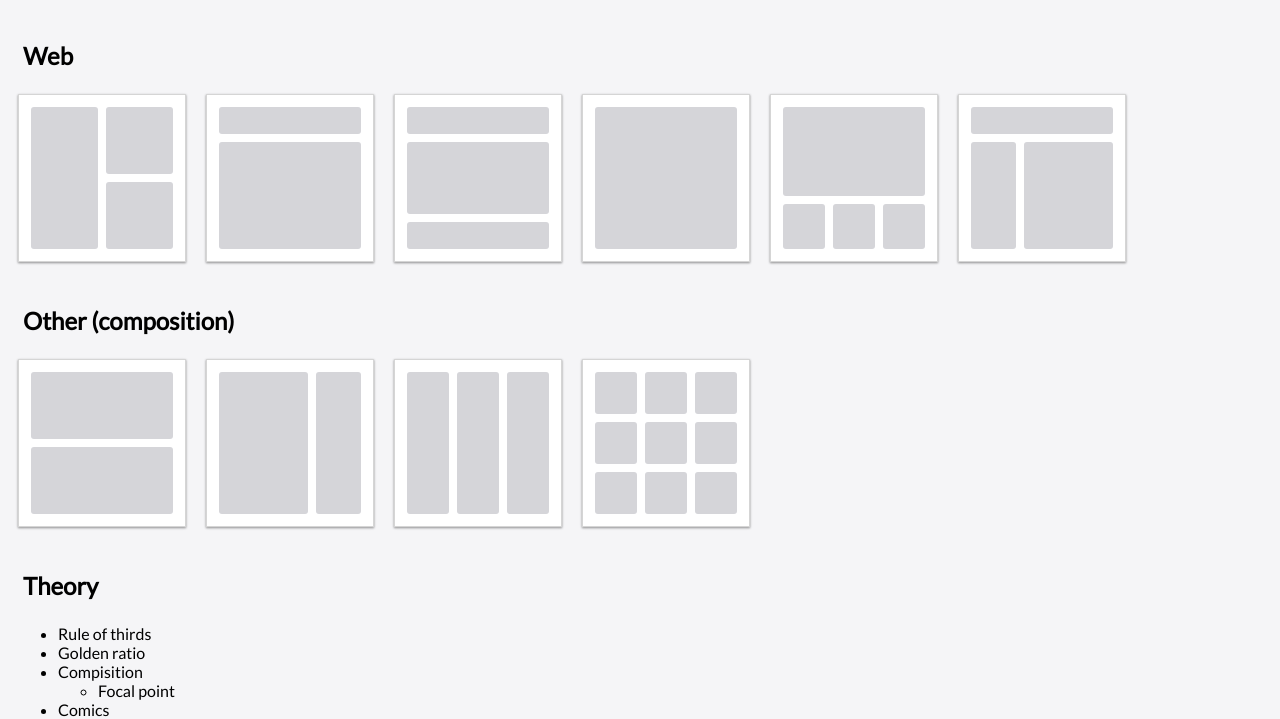
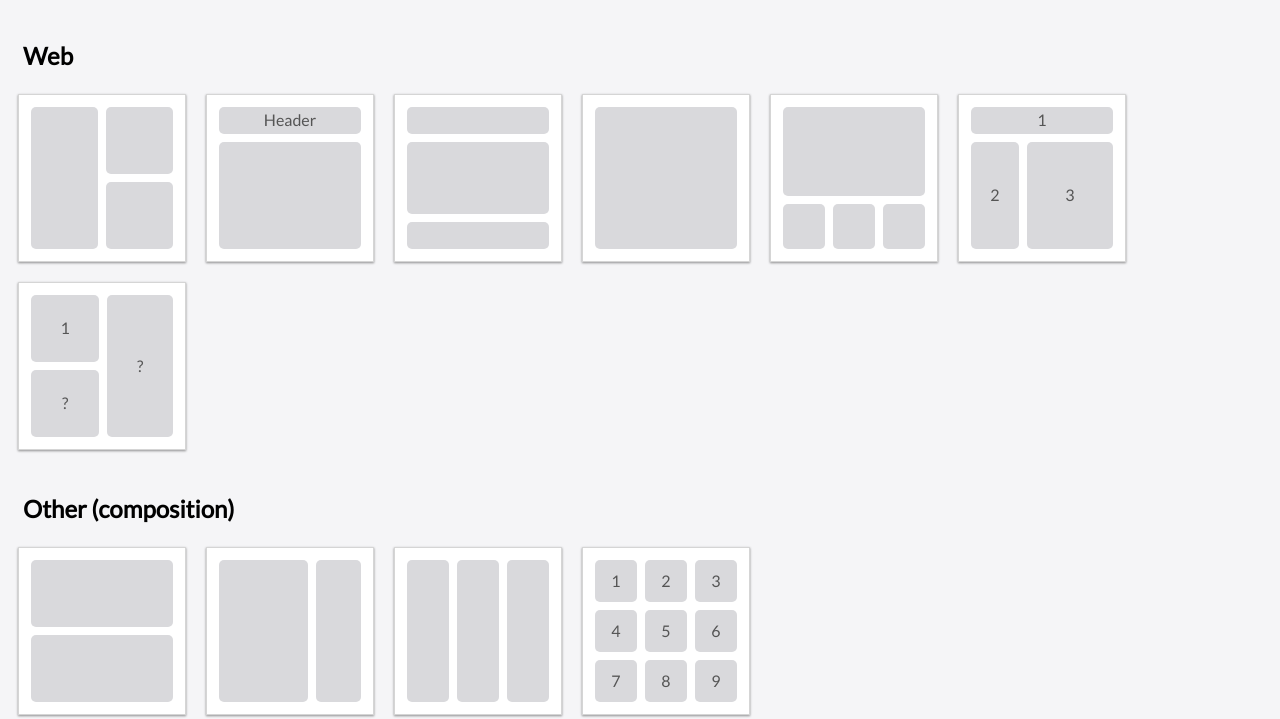
Before and after one commit to ullizen/grid, a plain HTML site: page index.html in a window 1280 px wide. Shown: the part 102-821 px from the top of the page. Drawn offline with Linux system fonts and the light colour scheme.

Commit message:
Added functionality for writing inside element

```diff
--- a/index.html
+++ b/index.html
@@ -33,7 +33,7 @@
 		</article>
 		<article class="page">
 			<div class="col">
-				<header class="element"></header>
+				<header class="element">Header</header>
 				<div class="element"></div>
 			</div>
 		</article>
@@ -62,13 +62,19 @@
 		</article>
 		<article class="page">
 			<div class="col">
-				<header class="element"></header>
+				<header class="element">1</header>
 				<div class="row">
-					<div class="element"></div>
-					<div class="element big"></div>
+					<div class="element">2</div>
+					<div class="element big">3</div>
 				</div>
-
 			</div>
+		</article>
+		<article class="page">
+			<div class="col">
+				<div class="element">1</div>
+				<div class="element">?</div>
+			</div>
+			<div class="element">?</div>
 		</article>
 	</section>
 
@@ -92,26 +98,26 @@
 		<article class="page">
 			<div class="col">
 				<div class="row">
-					<div class="element"></div>
-					<div class="element"></div>
-					<div class="element"></div>
+					<div class="element">1</div>
+					<div class="element">2</div>
+					<div class="element">3</div>
 				</div>
 				<div class="row">
-					<div class="element"></div>
-					<div class="element"></div>
-					<div class="element"></div>
+					<div class="element">4</div>
+					<div class="element">5</div>
+					<div class="element">6</div>
 				</div>
 				<div class="row">
-					<div class="element"></div>
-					<div class="element"></div>
-					<div class="element"></div>
+					<div class="element">7</div>
+					<div class="element">8</div>
+					<div class="element">9</div>
 				</div>
 			</div>
 		</article>
 	</section>
 
 
-	<h2>Theory</h2>
+	<h2>More reading</h2>
 
 	<ul>
 		<li>Rule of thirds</li>
--- a/style.css
+++ b/style.css
@@ -14,7 +14,6 @@ a {
 #header {
 	display: flex;
 	align-items: center;
-	/*background: green;*/
 	flex: 1 1 auto;
 }
 
@@ -22,9 +21,6 @@ nav {
 	display: flex;
 	flex-direction: column;
 	margin-left: 20px;
-	/*height: 100px;*/
-	/*background: red;*/
-	/*align-self: flex-end;*/
 }
 
 nav p {
@@ -109,10 +105,16 @@ nav p {
 }
 
 .element {
-	background: #d5d5d9;
+	display: flex;
+	background: #d9d9dc;
 	margin: 4px;
 	flex: 1 1 auto;
-	border-radius: 3px;
+	border-radius: 5px;
+	line-height: 1;
+	color: #555;
+	padding: 0;
+	align-items: center;
+	justify-content: space-around;
 }
 
 .big {
```
